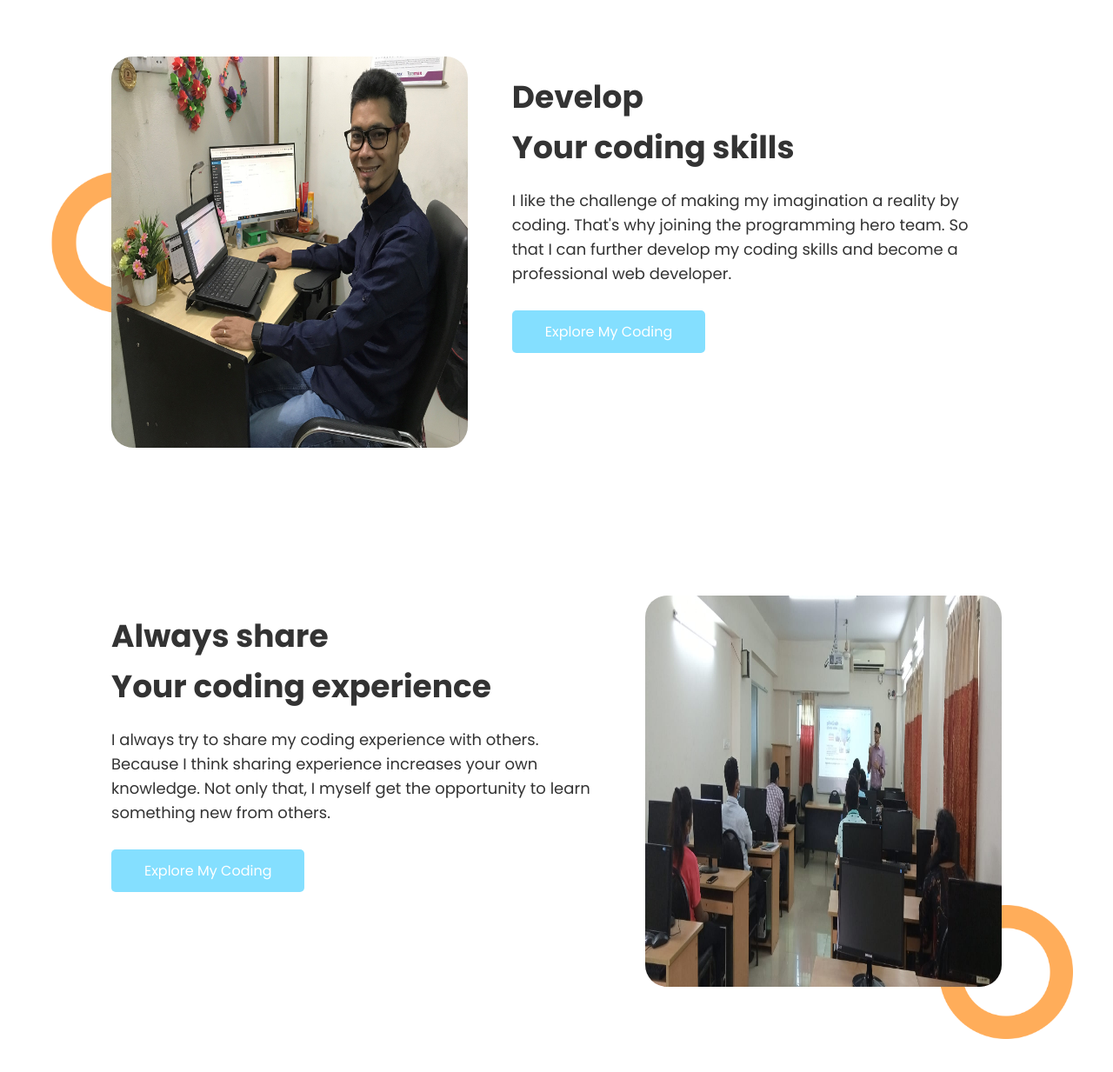
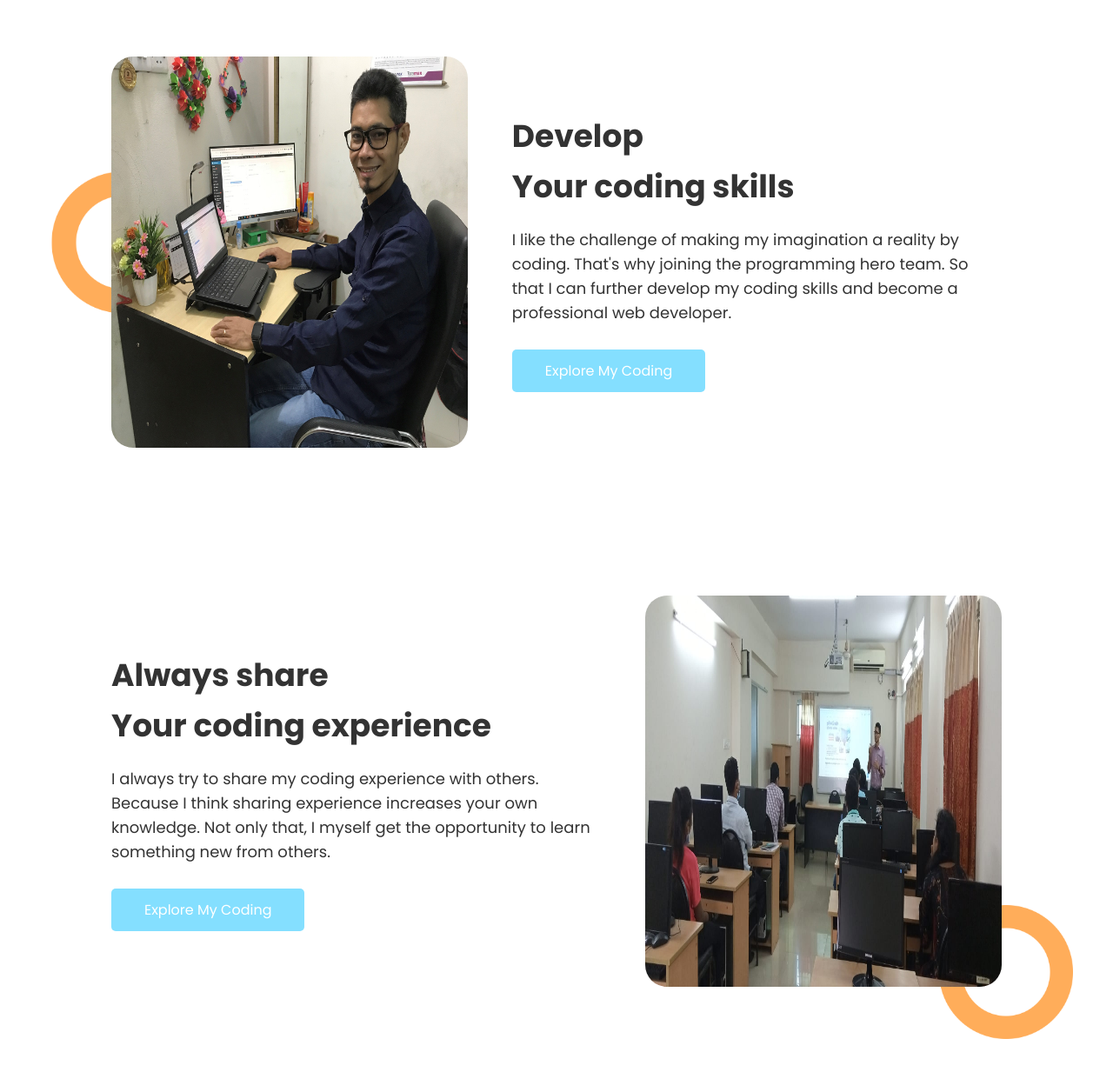
Before and after one commit to theophildio/theophil-portfolio, a plain HTML site: page index.html in a window 1280 px wide. Shown: the part 1215-2448 px from the top of the page at 87% size. Drawn offline with Linux system fonts and the light colour scheme.

Commit message:
Added some padding-top in develop and sharing area

```diff
--- a/style.css
+++ b/style.css
@@ -152,6 +152,7 @@ h4 {
 .develop-area .text-area {
   width: 55%;
   overflow: hidden;
+  padding-top: 45px;
 }
 
 h3 {
@@ -164,6 +165,7 @@ h3 {
   width: 55%;
   float: left;
   margin-right: 5%;
+  padding-top: 45px;
 }
 
 .sharing-area .img-area {
```
